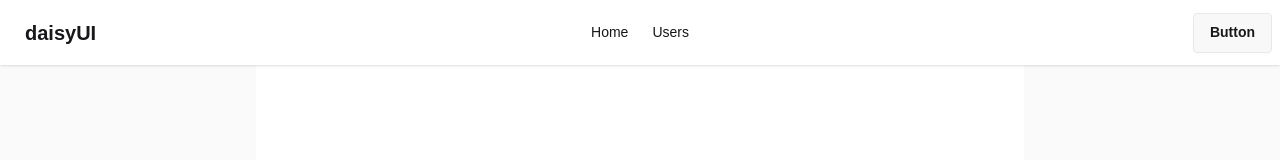
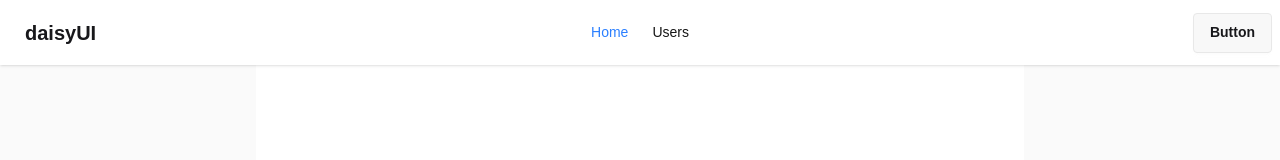
Before and after one commit to nasifmustufakhan7220/my-next.js-ts-caching-contextApi-customHook-app, a Next.js app: page / in a window 1280 px wide. Shown: the top 160 px of the page. Built offline with nearby package versions, Linux system fonts and the light colour scheme.

Commit message:
to make the navbar active i used usePathname from next js and also, for this the component need to defined into a clinet component

```diff
--- a/app/components/Navbar/Navbar.tsx
+++ b/app/components/Navbar/Navbar.tsx
@@ -1,10 +1,13 @@
+'use client'
 import Link from "next/link";
+import { usePathname } from "next/navigation";
 
 const Navbar = () => {
+    const pathname = usePathname();
     const links = (
         <>
-            <li><Link href={'/'}>Home</Link></li>
-            <li><Link href={'/users'}>Users</Link></li>
+            <li><Link className={`${pathname === "/" ? "text-blue-500" : ""}`} href={'/'}>Home</Link></li>
+            <li><Link className={`${pathname === "/users" ? "text-blue-500" : ""}`} href={'/users'}>Users</Link></li>
         </>
     )
 
```
